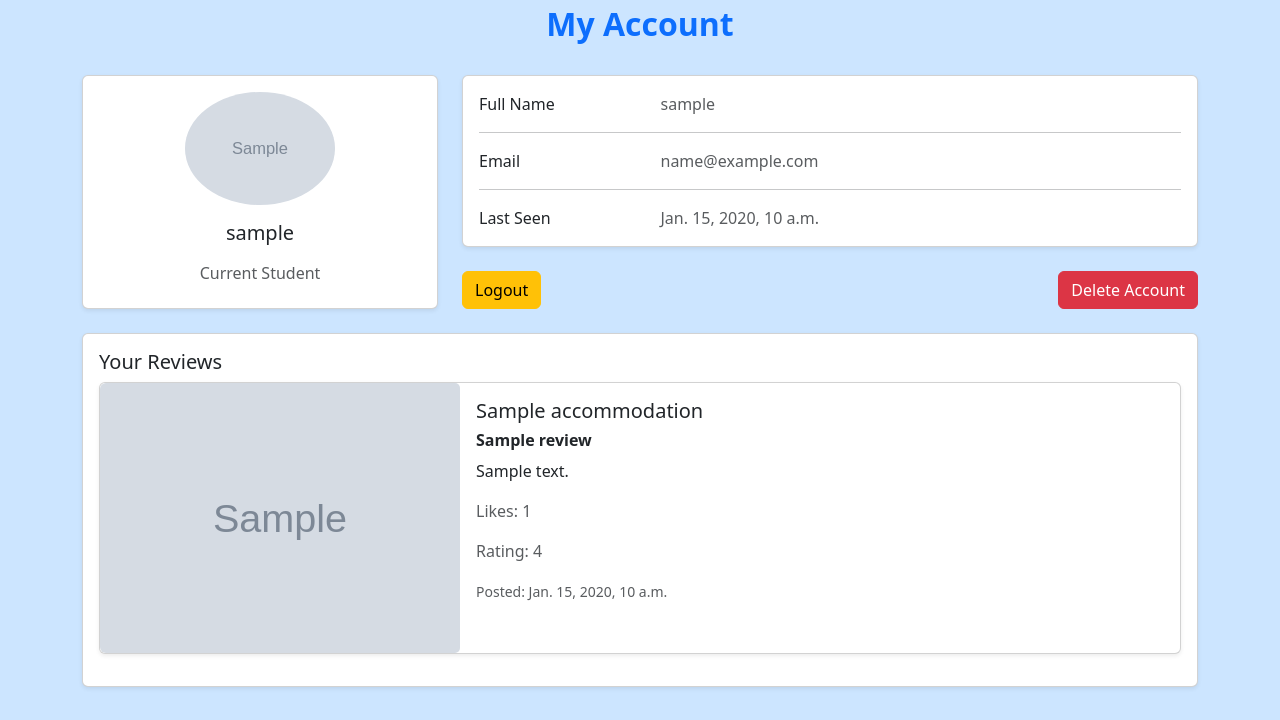
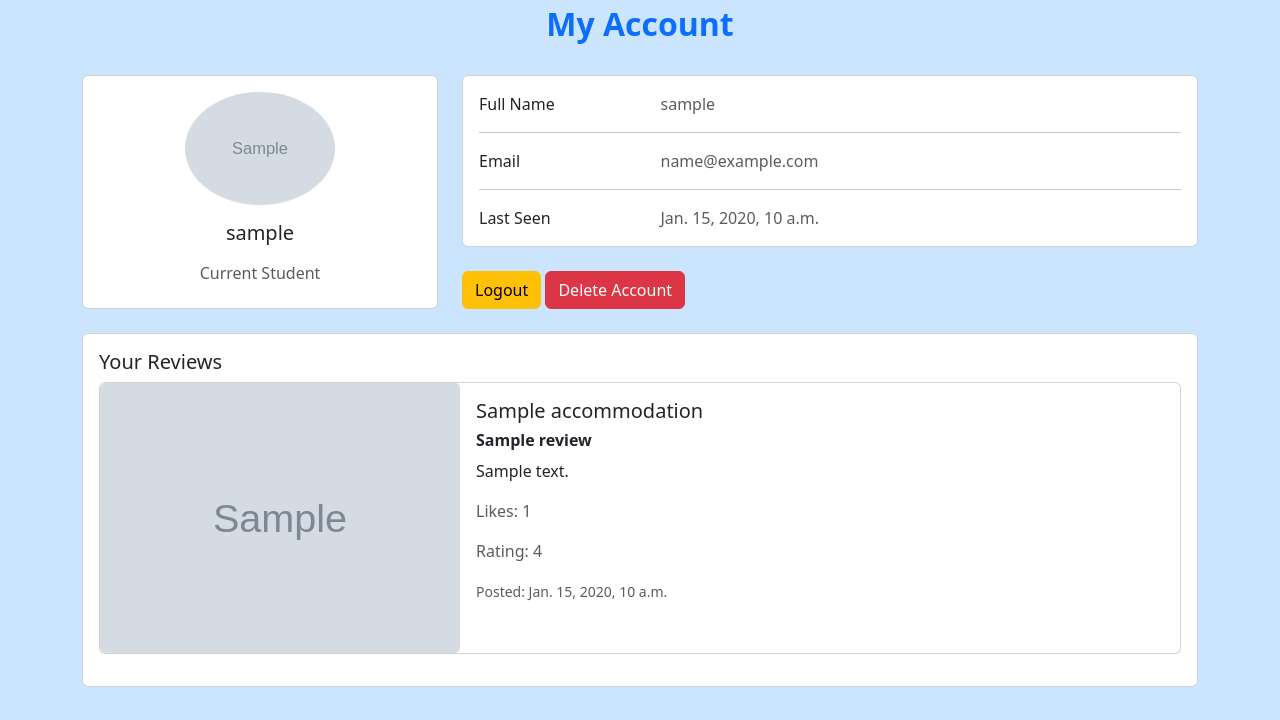
Before and after one commit to ViSaLrOxX/DormGuide, a Django app: template templates/dorm_guide_app/my_account.html in a window 1280 px wide. Shown: the part 80-800 px from the top of the page. Run offline with Django 3.2, Linux system fonts and the light colour scheme; the template is opened without the code that fills it: values that come from a table or form of the project are taken from there, others are empty; a user stored in the database is signed in; tables that the repository leaves empty hold one stand-in row (values such as "Sample post"); grey boxes marked "Sample" are stand-in pictures; some libraries are stand-ins or nearby versions.

Commit message:
Update my_account.html

```diff
--- a/templates/dorm_guide_app/my_account.html
+++ b/templates/dorm_guide_app/my_account.html
@@ -7,83 +7,70 @@
 {% block content %}
     <section>
         <div class="container">
-
             <div class="row mb-4">
                 <h2 class="text-center mb-4 pb-2 text-primary fw-bold">My Account</h2>
-
-
                 <div class="col-lg-4">
-                <div class="card h-100 shadow-sm">
+                    <div class="card h-100">
                         <div class="card-body text-center">
-                        <img src="{% if user_profile.picture %}{{ user_profile.picture }}{% else %}{{ STATIC_URL }}/images/default_pp.png{% endif %}"
-                             alt="profile picture"
+                            <img src="{% if user_profile.picture %}{{ user_profile.picture }}{% else %}{{ STATIC_URL }}/images/default_pp.png{% endif %}" alt="profile picture"
                                  class="rounded-circle img-fluid" style="width: 150px;">
                             <h5 class="my-3">{{ user.username }}</h5>
-                        <p class="text-muted mb-1">
                             {% if user_profile.current_student %}
-                                Current Student
+                            <p class="text-muted mb-1">Current Student</p>
                             {% else %}
-                                Prospective Student
+                            <p class="text-muted mb-1">Prospective Student</p>
                             {% endif %}
-                        </p>
                         </div>
                     </div>
                 </div>
-
-
                 <div class="col-lg-8">
-                <div class="card mb-4 shadow-sm">
+                    <div class="card mb-4">
                         <div class="card-body">
                             <div class="row">
-                            <div class="col-sm-3"><p class="mb-0">Full Name</p></div>
-                            <div class="col-sm-9"><p class="text-muted mb-0">{{ user.username }}</p></div>
+                                <div class="col-sm-3">
+                                    <p class="mb-0">Full Name</p>
+                                </div>
+                                <div class="col-sm-9">
+                                    <p class="text-muted mb-0">{{ user.username }}</p>
+                                </div>
                             </div>
                             <hr>
                             <div class="row">
-                            <div class="col-sm-3"><p class="mb-0">Email</p></div>
-                            <div class="col-sm-9"><p class="text-muted mb-0">{{ user.email }}</p></div>
+                                <div class="col-sm-3">
+                                    <p class="mb-0">Email</p>
+                                </div>
+                                <div class="col-sm-9">
+                                    <p class="text-muted mb-0">{{ user.email }}</p>
+                                </div>
                             </div>
                             <hr>
                             <div class="row">
-                            <div class="col-sm-3"><p class="mb-0">Last Seen</p></div>
-                            <div class="col-sm-9"><p class="text-muted mb-0">{{ user.last_login }}</p></div>
+                                <div class="col-sm-3">
+                                    <p class="mb-0">Last Seen</p>
+                                </div>
+                                <div class="col-sm-9">
+                                    <p class="text-muted mb-0">{{ user.last_login }}</p>
                                 </div>
                             </div>
                         </div>
-
-
-                <div class="d-flex justify-content-between">
-                    <a href="{% url 'dormguide:auth_logout' %}" class="btn btn-warning">Logout</a>
-                    <a href="{% url 'dormguide:delete_account' user.id %}"
-                       class="btn btn-danger"
-                       data-toggle="tooltip"
-                       data-placement="top"
-                       title="Are you sure you want to delete your account?">
-                        Delete Account
-                    </a>
+                    </div>
+                    <a href="{% url 'dorm-guide:auth_logout' %}"><button type="button" class="btn btn-warning float-left">Logout</button></a>
+                    <a href="{% url 'dorm-guide:delete_account' user.id %}"><button type="button" class="btn btn-danger float-right" data-toggle="tooltip" data-placement="top" title="Are you sure you want to do this?">Delete Account</button></a>
                 </div>
             </div>
-        </div>
-
-
             <div class="row">
                 <div class="col-md-12">
-                <div class="card mb-4 mb-md-0 shadow-sm">
+                    <div class="card mb-4 mb-md-0">
                         <div class="card-body">
                             <h5 class="card-title">Your Reviews</h5>
-
                             {% for r in reviews %}
-                        <div class="card mb-3 shadow-sm">
+                            <div class="card mb-3">
                                 <div class="row g-0">
-
                                     {% if r.picture %}
                                     <div class="col-md-4">
-                                    <img src="{{ MEDIA_URL }}{{ r.picture }}"
-                                         class="img-fluid rounded-start card-img"
-                                         alt="{{ r.accommodation.name }}">
+                                        <img src="{{ MEDIA_URL }}{{ r.picture }}" class="img-fluid rounded-start card-img" alt="...">
                                     </div>
                                     {% endif %}
-
                                     <div class="col-md-8">
                                         <div class="card-body">
                                             <h5 class="card-title">{{ r.accommodation.name }}</h5>
@@ -96,8 +83,6 @@
                                     </div>
                                 </div>
                             </div>
-                        {% empty %}
-                        <p class="text-muted">You have not posted any reviews yet.</p>
                             {% endfor %}
                         </div>
                     </div>
@@ -105,4 +90,4 @@
             </div>
         </div>
     </section>
-{% endblock %}
+{% endblock content %}
```
Lines whose indentation alone changed are shown as unchanged.
